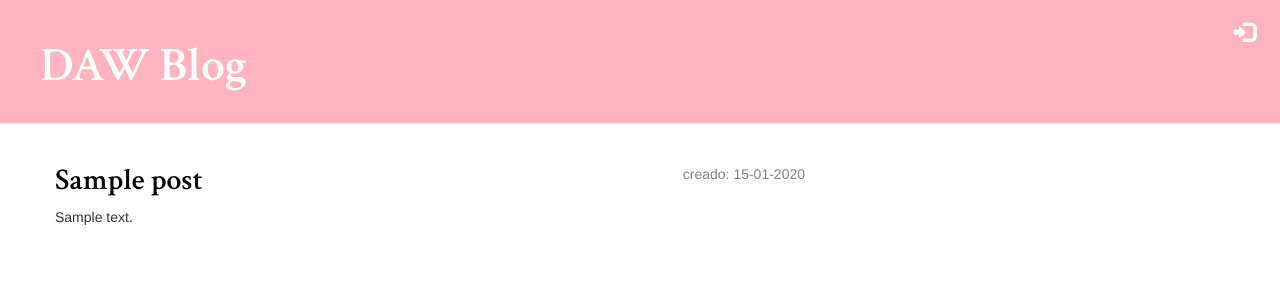
After one commit to naymendez/my-first-blog, a Django app: template blog/templates/blog/post_draft_list.html in a window 1280 px wide. The commit adds this page. Shown: the top 300 px of the page. Run offline with Django 3.2, Linux system fonts and the light colour scheme; the template is opened without the code that fills it: most values are stand-ins (such as "Sample title", 1, 10 or a date in 2020); some libraries are stand-ins or nearby versions.

Commit message:
se agregó seguridad al sitio y funcionalidad de login/logout

```diff
--- a/blog/static/css/blog.css
+++ b/blog/static/css/blog.css
@@ -53,8 +53,9 @@ h4 {
 .top-menu:visited {
     color: #ffffff;
     float: right;
-    font-size: 26pt;
-    margin-right: 20px;
+    font-size: 16pt;
+    margin-right: 5px;
+    margin-left: 5px;
 }
 
 .post {
--- a/blog/templates/blog/base.html
+++ b/blog/templates/blog/base.html
@@ -8,18 +8,23 @@
         <link rel="stylesheet" href="{% static 'css/blog.css' %}" />
         <link rel="shortcut icon" type="image/png" href="{% static 'favicon.ico' %}" />
 	</head>
-    <body>
+	<body>
     <div class="page-header">
-	<a href="{% url 'post_new' %}" class="top-menu"><span class="glyphicon glyphicon-plus"></span></a>
+        {% if user.is_authenticated %}
+        <a href="{% url 'post_new' %}" class="top-menu"><span class="glyphicon glyphicon-plus"></span></a>
+        <a href="{% url 'post_draft_list' %}" class="top-menu"><span class="glyphicon glyphicon-edit"></span></a>
+        <p class="top-menu">Hola {{ user.username }}</p>
+        <a href="{% url 'logout' %}" class="top-menu"><span class="glyphicon glyphicon-log-out"></span></a>
+        {% else %}
+        <a href="{% url 'login' %}" class="top-menu"><span class="glyphicon glyphicon-log-in"></span></a>
+        {% endif %}
         <h1><a href="/">DAW Blog</a></h1>
     </div>
+
     <div class="content container">
         <div class="row">
             <div class="col-md-8">{% block content %} {% endblock %}</div>
         </div>
     </div>
-	{% if user.is_authenticated %}
-   <a href="{% url 'post_new' %}" class="top-menu"><span class="glyphicon glyphicon-plus"></span></a>
-   {% endif %}
 </body>
 </html>
--- /dev/null
+++ b/blog/templates/blog/post_draft_list.html
@@ -0,0 +1,7 @@
+{% extends 'blog/base.html' %} {% block content %} {% for post in posts %}
+<div class="post">
+    <p class="date">creado: {{ post.created_date|date:'d-m-Y' }}</p>
+    <h2><a href="{% url 'post_detail' pk=post.pk %}">{{ post.title }}</a></h2>
+    <p>{{ post.text|truncatechars:200 }}</p>
+</div>
+{% endfor %} {% endblock %}
--- a/blog/urls.py
+++ b/blog/urls.py
@@ -6,4 +6,7 @@ urlpatterns = [
     path('post/<int:pk>/', views.post_detail, name='post_detail'),
     path('post/new/', views.post_new, name='post_new'),
     path('post/<int:pk>/edit/', views.post_edit, name='post_edit'),
+    path('drafts/', views.post_draft_list, name='post_draft_list'),
+    path('post/<int:pk>/publish/', views.post_publish, name='post_publish'),
+    path('post/<int:pk>/remove/', views.post_remove, name='post_remove'),
 ]
--- a/mysite/settings.py
+++ b/mysite/settings.py
@@ -115,6 +115,9 @@ USE_L10N = True
 
 USE_TZ = True
 
+LOGIN_REDIRECT_URL = '/'
+
+LOGOUT_REDIRECT_URL = '/'
 
 # Static files (CSS, JavaScript, Images)
 # https://docs.djangoproject.com/en/3.0/howto/static-files/
```
Also changed, not shown: blog/templates/blog/post_detail.html (+8 -6 lines), blog/templates/registration/login.html (added, +11 -0 lines), blog/views.py (+34 -26 lines), mysite/urls.py (+6 -3 lines), db.sqlite3.
